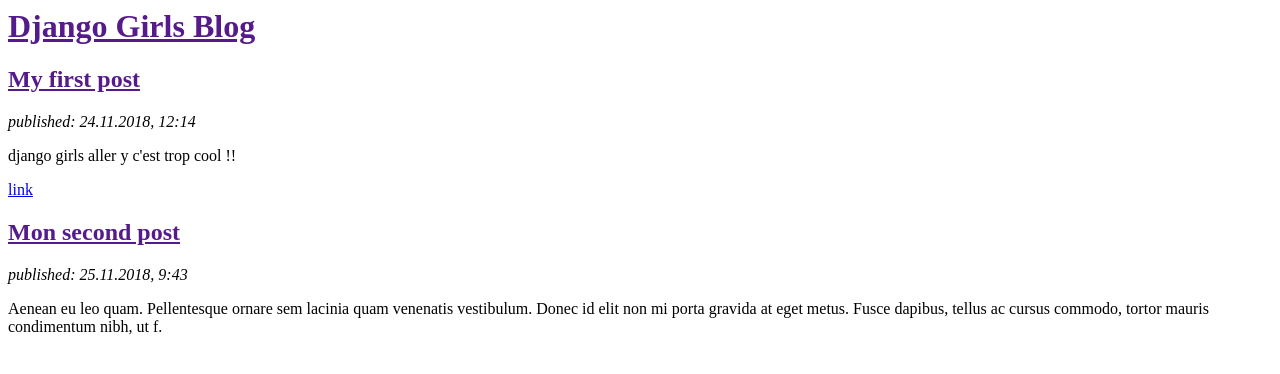
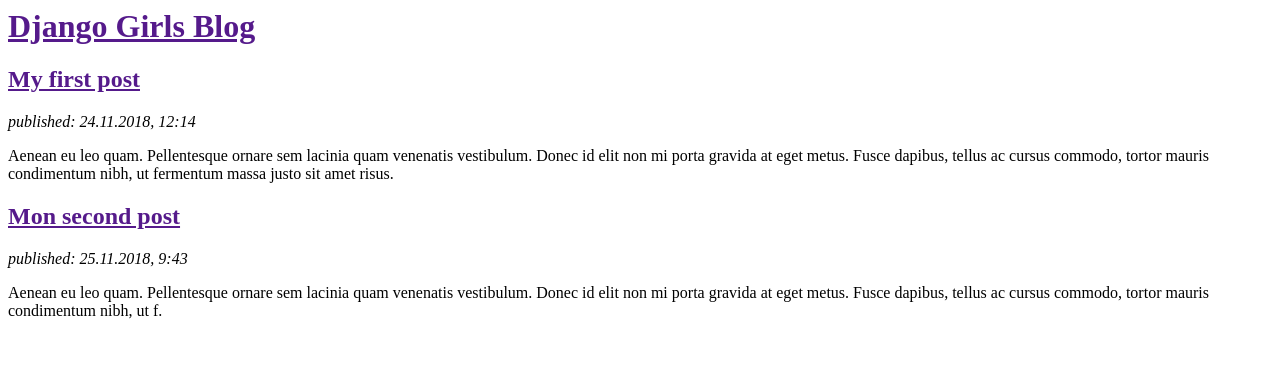
Before and after one commit to UmaSen14/my-first-blog, a Django app: page / in a window 1280 px wide. Shown: the top 374 px of the page. Run offline with Django 3.2, Linux system fonts and the light colour scheme.

Commit message:
Modification du HTML du site

```diff
--- a/blog/templates/blog/post_list.html
+++ b/blog/templates/blog/post_list.html
@@ -10,8 +10,7 @@
         <div>
             <h2><a href="">My first post</a></h2>
            <em>published: 24.11.2018, 12:14</em>
-            <p>django girls aller y c'est trop cool !!</p>
-            <a href="https://djangogirls.org">link</a>
+            <p>Aenean eu leo quam. Pellentesque ornare sem lacinia quam venenatis vestibulum. Donec id elit non mi porta gravida at eget metus. Fusce dapibus, tellus ac cursus commodo, tortor mauris condimentum nibh, ut fermentum massa justo sit amet risus.</p>
         </div>
 
         <div>
```
